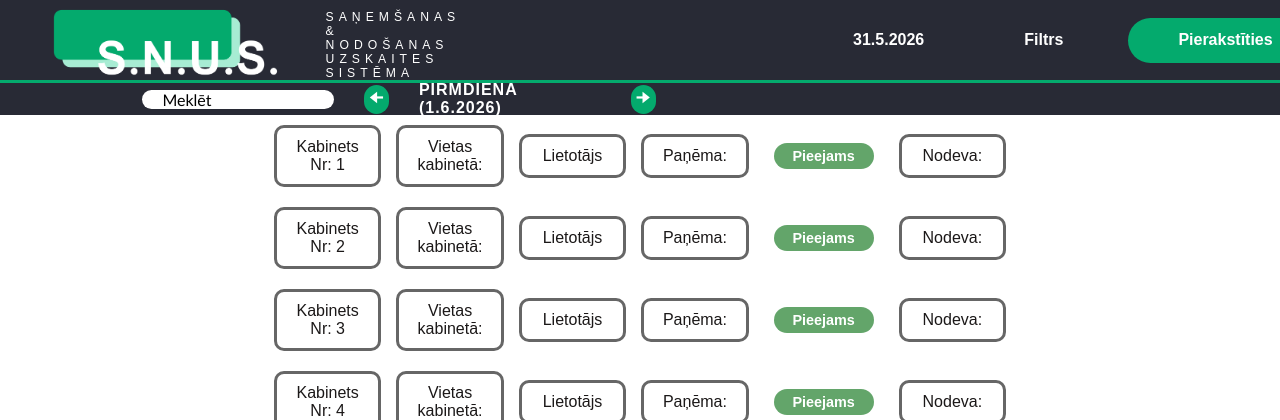
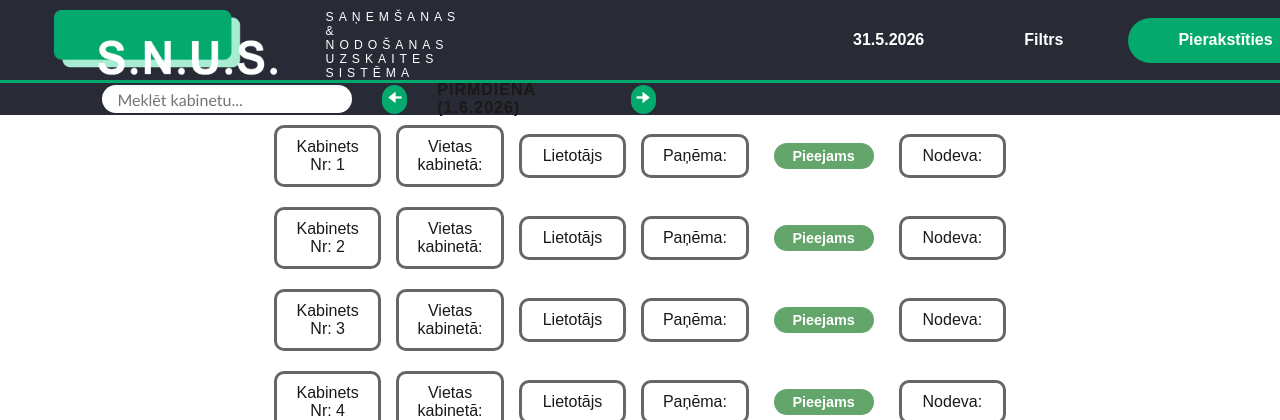
Before and after one commit to Lengdons/S.N.U.S.-, a PHP site: page /FrontP.html in a window 1280 px wide. Shown: the top 420 px of the page. Run offline with PHP 8.4, Linux system fonts and the light colour scheme.

Commit message:
Iesākta meklēšanas funkcija
Izveidota funkcija, kas ļauj lietotājam meklēt pēc kabineta vai lietotāja

```diff
--- a/HTML/FrontP.css
+++ b/HTML/FrontP.css
@@ -91,41 +91,85 @@ body {
     background-color: #059862;
 }
 /* ------------------------------SEARCH BAR's-------------------------------------------------------------------------- */
+/*
+.search {
+    margin-left: calc(8vw);
+    margin-right: 20px;
 
-.search-bar{
+    width: 30vw;
+    max-width: 250px;
+    min-width: 100px;
 
-    background-color: #282A35;
-    width:100vw;
-    margin-inline: calc(-50vw + 50%);
-    color: #ffffff;
-    display: flex;
-    height: 35px;
-    justify-content: space-between;
-    align-items: center;
-    padding-left: 40px;
-         border-top:solid #04AA6D;
+    padding: 0 20px;
 
+    height: 28px;
 
-}
-.search{
-    margin-left:calc(8vw);
-    margin-right: 20px;
-    padding: 0 150px 0 20px;
-    width:15vw;
-    max-width:250px;
-    min-width: 100px;
-    display: flex;
     background-color: #ffffff;
     color: #000000;
+
+    border: none;
+    border-radius: 25px;
+
     font-family: 'Gill Sans', 'Gill Sans MT', Calibri, 'Trebuchet MS', sans-serif;
     font-size: medium;
-    border-radius: 25px;
+
+    outline: none;
+} */
+.search-bar {
+    background-color: #282A35;
+    width: 100vw;
+    margin-inline: calc(-50vw + 50%);
+    height: 35px;
+
+    display: flex;
+    justify-content: center;
+    align-items: center;
+
+    border-top: solid #04AA6D;
 }
-.search:hover{
+/* .search:hover {
     background-color: rgb(214, 214, 214);
-    cursor: pointer;
+} */
+
+.search:focus {
+    background-color: #ffffff;
 }
 
+.search::placeholder {
+    color: #666;
+}
+#searchInput:hover{
+    background-color: rgb(214, 214, 214);
+}
+#searchInput {
+    all: unset;
+
+    background: white;
+    color: black;
+
+    margin-left: calc(8vw);
+    margin-right: 20px;
+
+    width: 30vw;
+    max-width: 250px;
+    min-width: 100px;
+
+    padding: 0 20px;
+
+    height: 28px;
+
+    padding: 0 15px;
+
+    border-radius: 999px;
+
+    box-sizing: border-box;
+
+    border: none;
+    border-radius: 25px;
+
+    font-family: 'Gill Sans', 'Gill Sans MT', Calibri, 'Trebuchet MS', sans-serif;
+    font-size: medium;
+}
 .diena-bar{
     padding: 10px;
     display: flex;
--- a/HTML/FrontP.html
+++ b/HTML/FrontP.html
@@ -29,7 +29,12 @@
         </header>
 
         <div class="search-bar">
-            <div class = "search" > Meklēt </div>
+            <div class = "search" > <input
+                            type="text"
+                            id="searchInput"
+                            class="nav-item"
+                            placeholder="Meklēt kabinetu...">
+            </div>
 
             <div class="diena-bar">
                 <div class = "BnF" > &#129032 </div>
--- a/HTML/html.js
+++ b/HTML/html.js
@@ -32,3 +32,25 @@ for (let i = 0; i < 15; i++) {
     }
 
 document.getElementById("datu-kaste").innerHTML = html;
+
+// meklet
+const copy = document.getElementById("datu-kaste");
+copy.innerHTML = html;
+
+const searchInput = document.getElementById("searchInput");
+
+searchInput.addEventListener("input", () => {
+
+    const search = searchInput.value.toLowerCase();
+
+    document.querySelectorAll(".datu-rinda").forEach(rinda => {
+
+        if (rinda.textContent.toLowerCase().includes(search)) {
+            rinda.style.display = "";
+        } else {
+            rinda.style.display = "none";
+        }
+
+    });
+
+});
```
Also changed, not shown: HTML/FrontP2.html (+6 -2 lines), HTML/FrontP3.html (+6 -1 lines), HTML/FrontP4.html (+6 -1 lines), HTML/FrontP5.html (+6 -1 lines).
